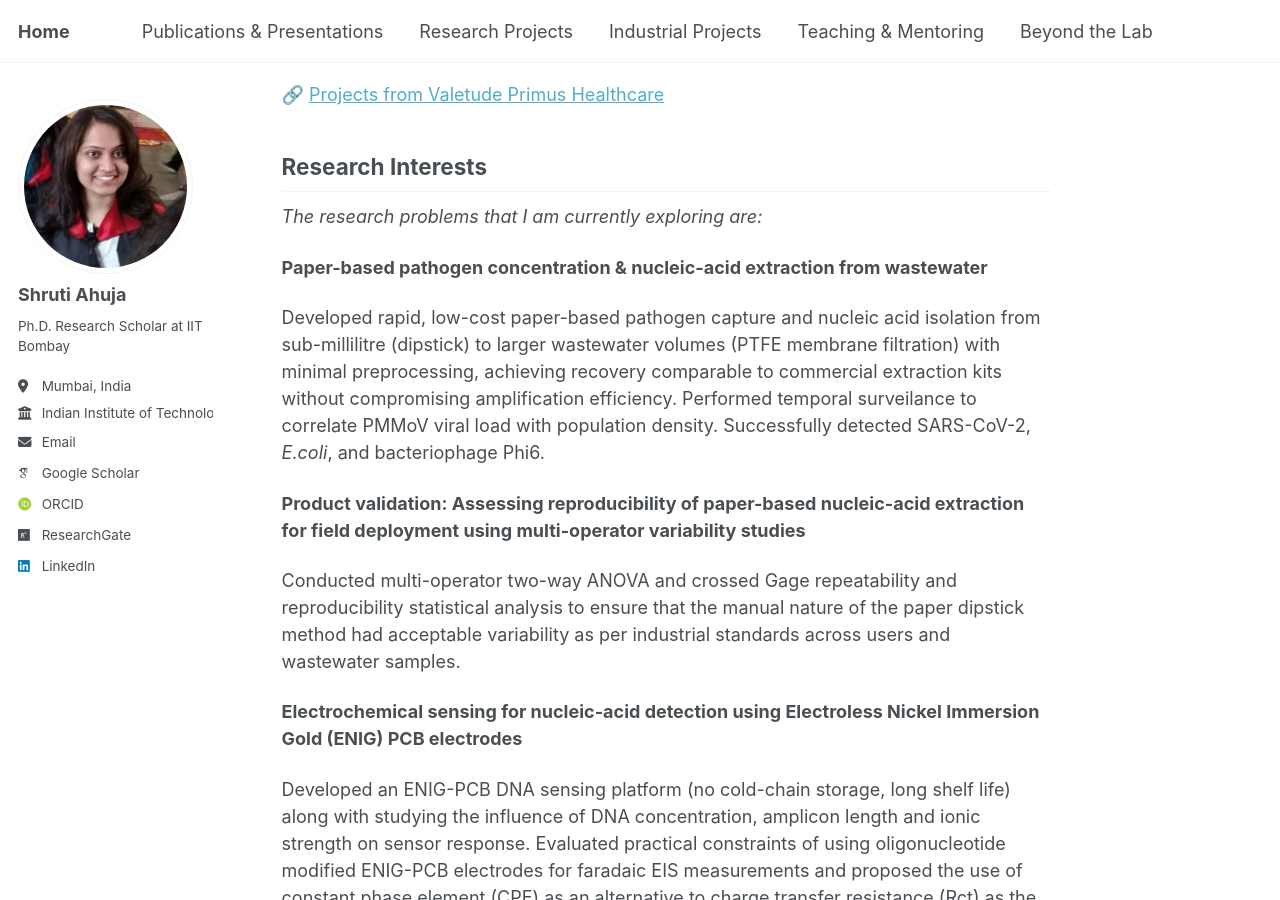
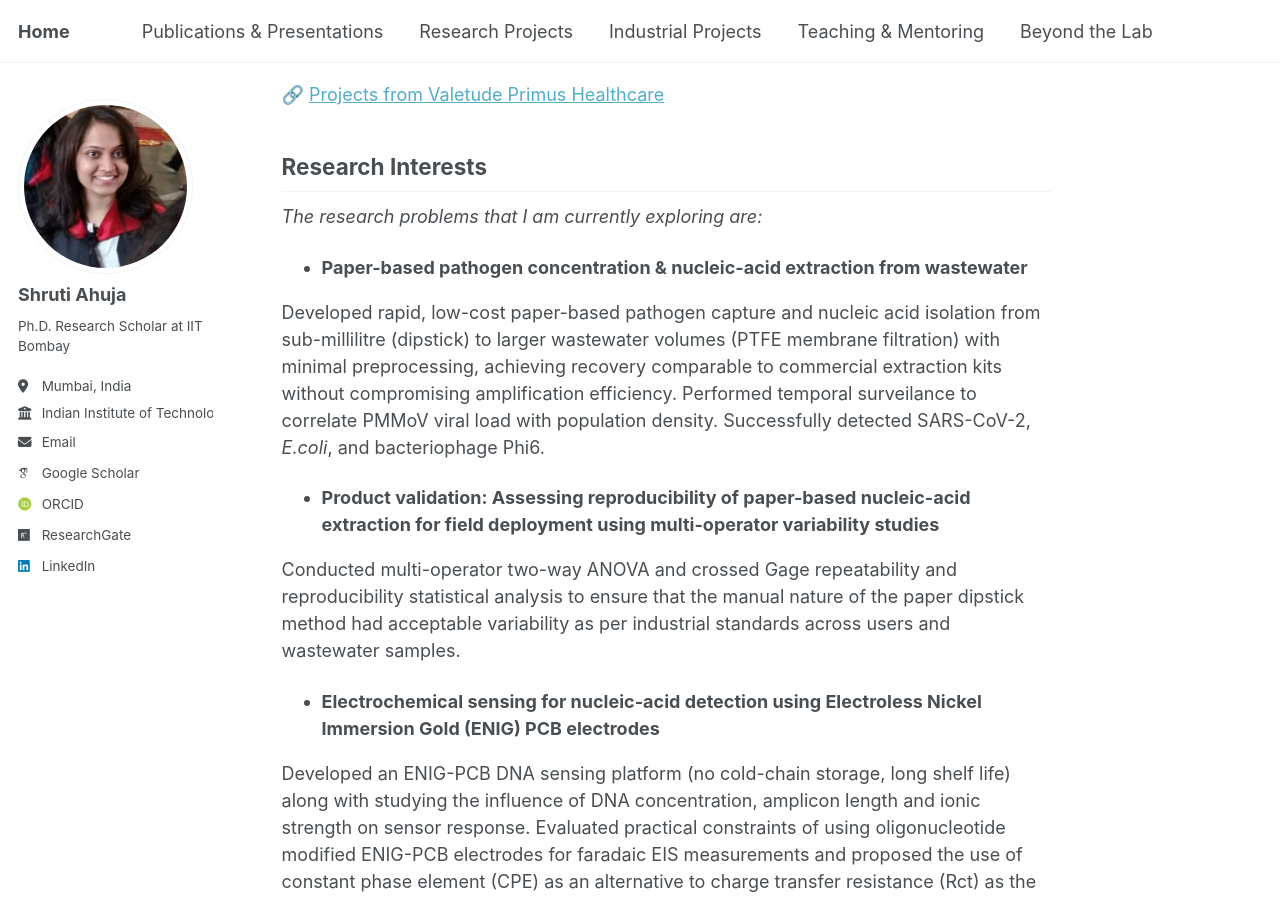
Before and after one commit to shrutiahuja/shrutiahuja.github.io, a Jekyll site: the page built from _pages/about.md, in a window 1280 px wide and 900 px high, scrolled down 899 px. Built offline with Jekyll 4.4.1, drawn with Linux system fonts in a browser that asks for light colours; some web fonts are replaced; a script that is not in the unit is left out.

```diff
--- a/_pages/about.md
+++ b/_pages/about.md
@@ -25,19 +25,19 @@ Quick Links
 
 *The research problems that I am currently exploring are:*
 
-**Paper-based pathogen concentration & nucleic-acid extraction from wastewater**
+- **Paper-based pathogen concentration & nucleic-acid extraction from wastewater**
 
 Developed rapid, low-cost paper-based pathogen capture and nucleic acid isolation from sub-millilitre (dipstick) to larger wastewater volumes (PTFE membrane filtration) with minimal preprocessing, achieving recovery comparable to commercial extraction kits without compromising amplification efficiency. Performed temporal surveilance to correlate PMMoV viral load with population density. Successfully detected SARS-CoV-2, *E.coli*, and bacteriophage Phi6.
 
-**Product validation: Assessing reproducibility of paper-based nucleic-acid extraction for field deployment using multi-operator variability studies**
+- **Product validation: Assessing reproducibility of paper-based nucleic-acid extraction for field deployment using multi-operator variability studies**
 
 Conducted multi-operator two-way ANOVA and crossed Gage repeatability and reproducibility statistical analysis to ensure that the manual nature of the paper dipstick method had acceptable variability as per industrial standards across users and wastewater samples.
 
-**Electrochemical sensing for nucleic-acid detection using Electroless Nickel Immersion Gold (ENIG) PCB electrodes**
+- **Electrochemical sensing for nucleic-acid detection using Electroless Nickel Immersion Gold (ENIG) PCB electrodes**
 
 Developed an ENIG-PCB DNA sensing platform (no cold-chain storage, long shelf life) along with studying the influence of DNA concentration, amplicon length and ionic strength on sensor response. Evaluated practical constraints of using oligonucleotide modified ENIG-PCB electrodes for faradaic EIS measurements and proposed the use of constant phase element (CPE) as an alternative to charge transfer resistance (Rct) as the sensing parameter.
 
-**Metagenomic Surveillance (on-going)**
+- **Metagenomic Surveillance (on-going)**
 
 Optimizing bacterial concentration and DNA capture using paper dipsticks for 16S rRNA sequencing and metagenomic profiling of wastewater samples from residential areas in Mumbai, India.
 
```
